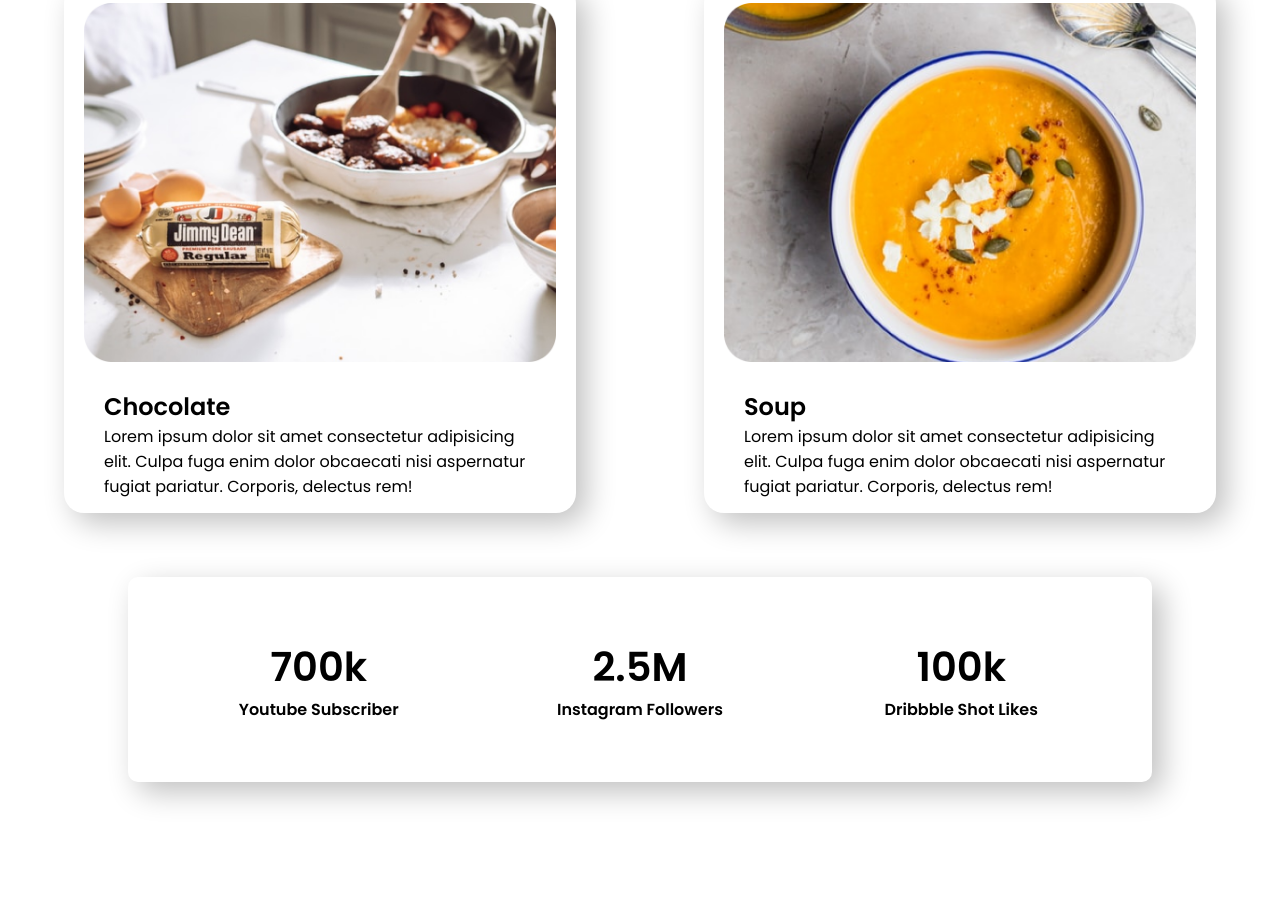
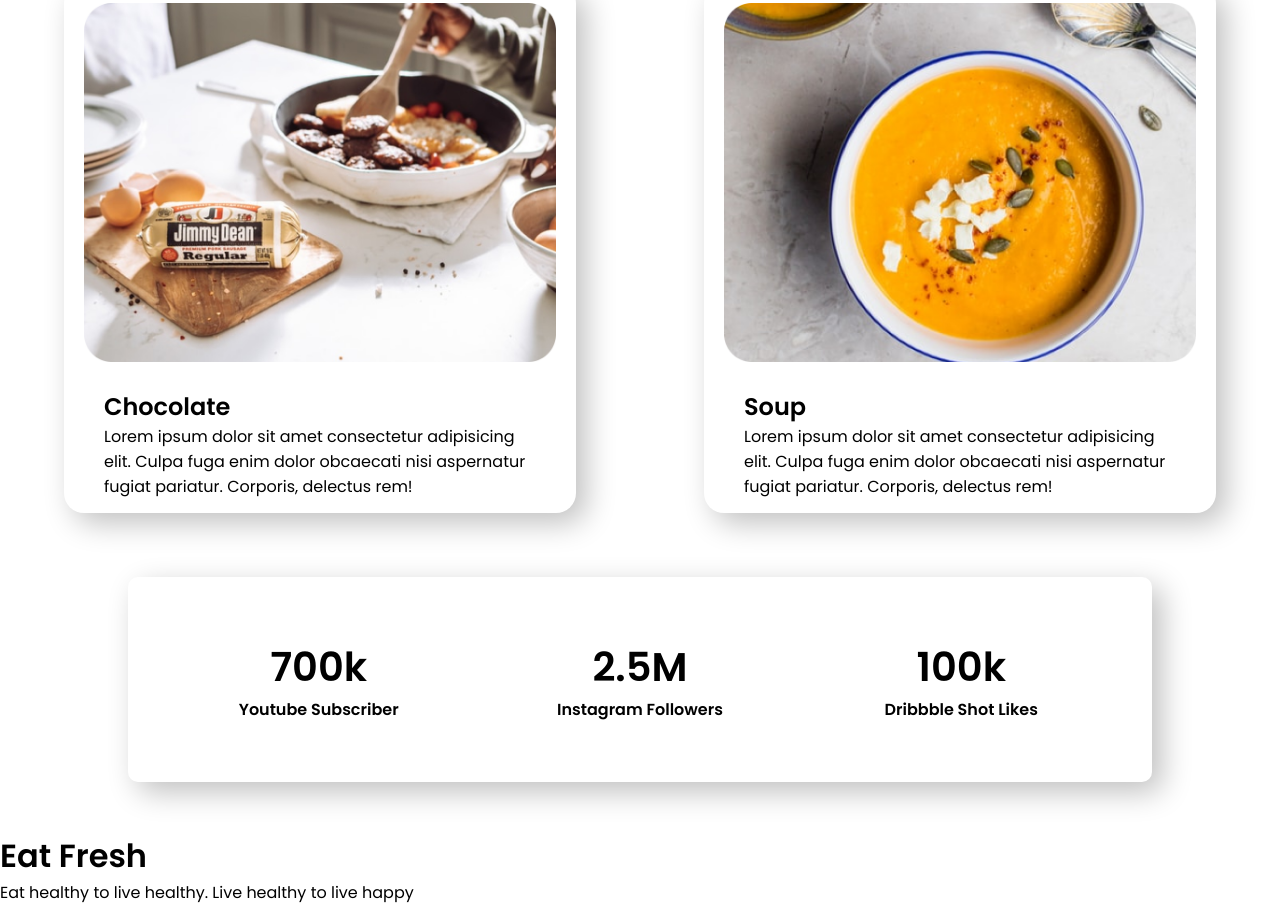
Before and after one commit to Ashraful610/batch-6-M4-5-revision-day, a plain HTML site: page index.html in a window 1280 px wide. Shown: the part 1877-2782 px from the top of the page. Before the commit the page ends 2709 px from the top, so only its background shows below. Drawn offline with Linux system fonts and the light colour scheme.

Commit message:
footer section

```diff
--- a/index.html
+++ b/index.html
@@ -78,6 +78,9 @@
 
         </div>
     </section>
-
 </body>
+<footer>
+    <h1> <span>Eat</span> Fresh</h1>
+    <p>Eat healthy to live healthy. Live healthy to live happy</p>
+</footer>
 </html>
```
